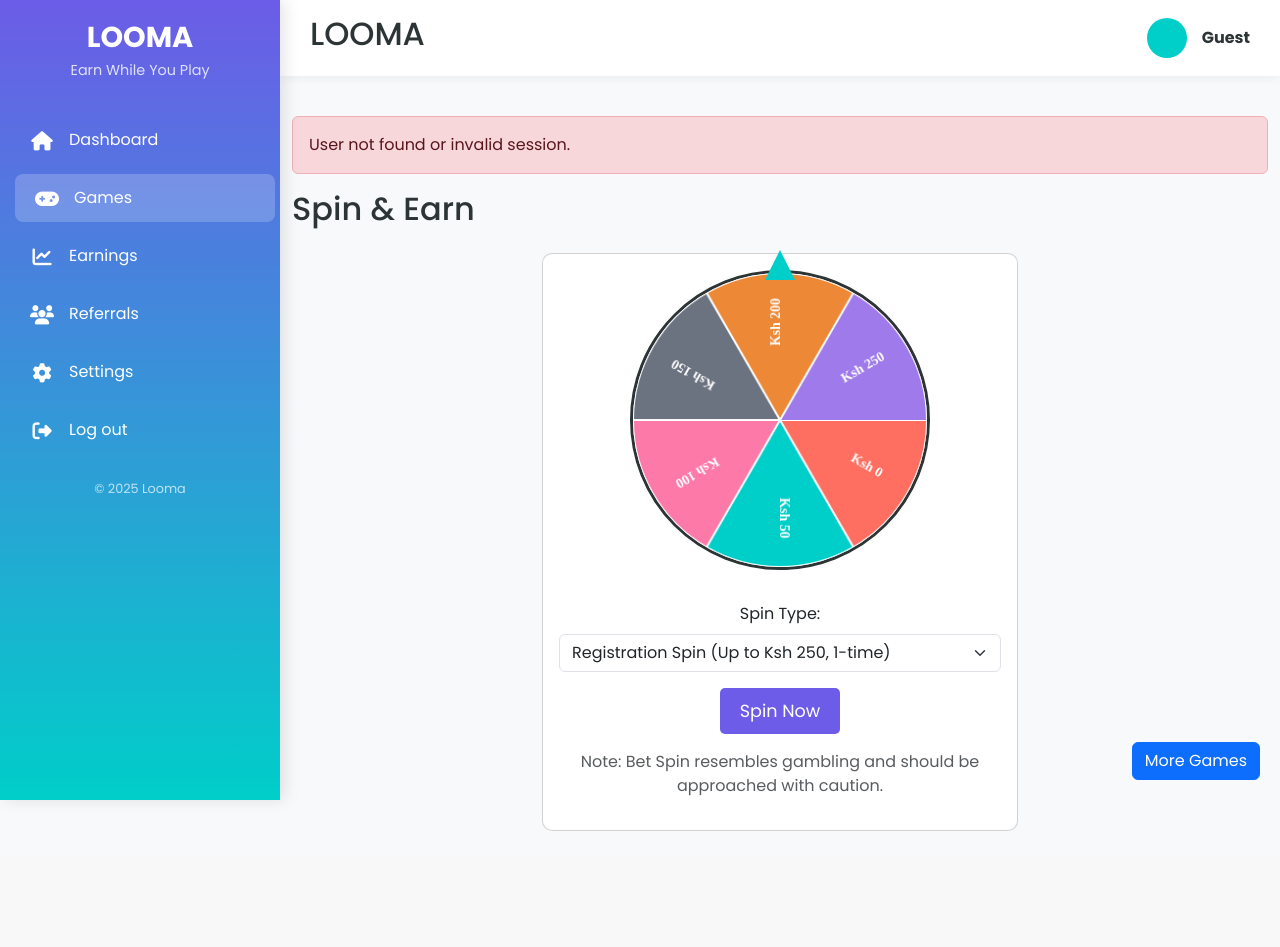
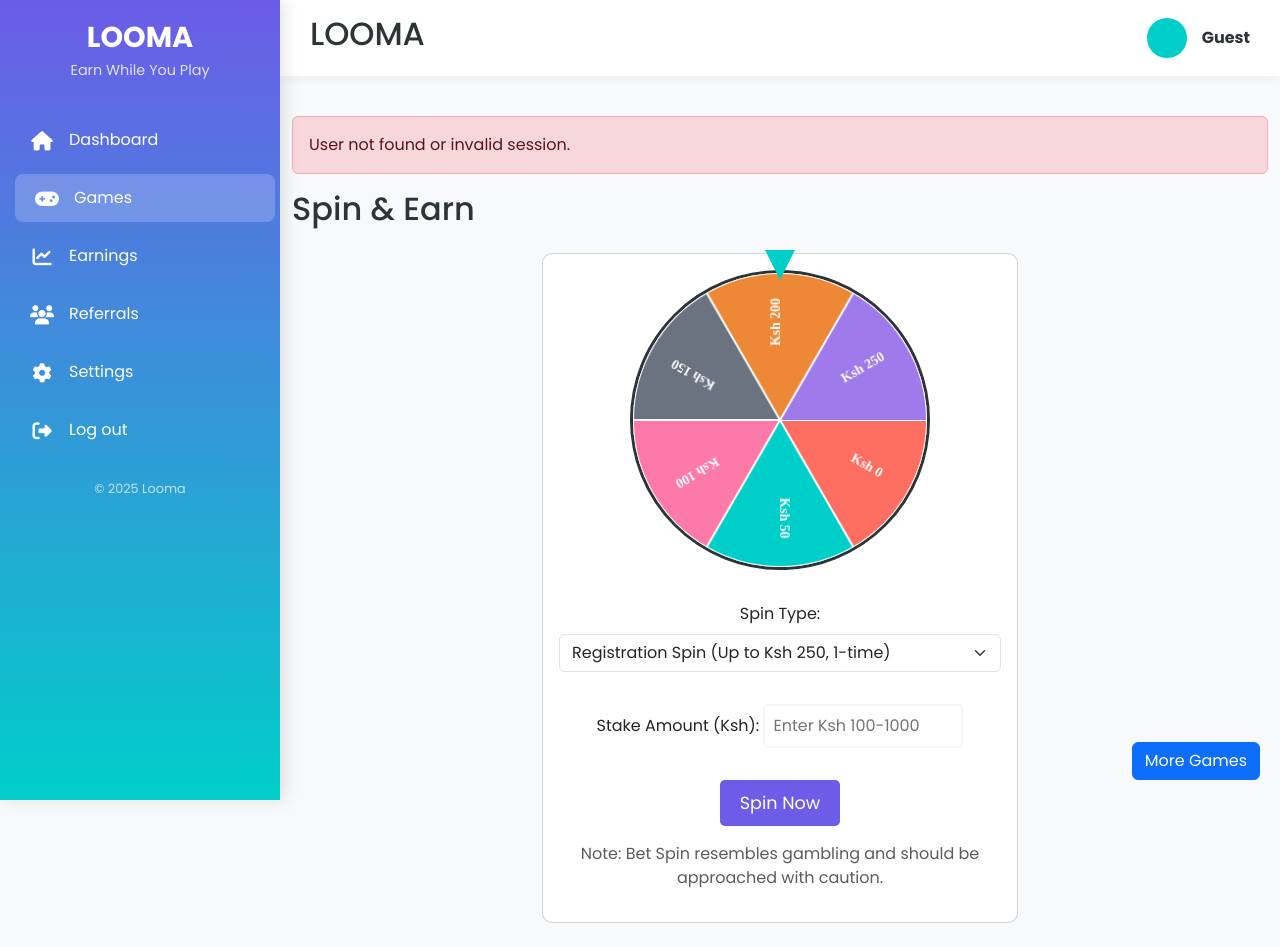
Before and after one commit to osumba404/looma, a PHP site: page /new/spin-game.php in a window 1280 px wide. Before the commit the page ends 831 px from the top, so only its background shows below. Run offline with PHP 8.4, Linux system fonts and the light colour scheme; the visitor is signed in with stand-in values (Sample User, id 1); data that the repository does not hold is empty.

Commit message:
updated spins page

```diff
--- a/spin-game.php
+++ b/spin-game.php
@@ -39,7 +39,7 @@
 
 // Define reward sets for each spin type
 $reward_sets = [
-    'registration' => [0, 50, 100, 150, 200, 250], // Ksh rewards
+    'registration' => [0, 50, 100, 150, 200, 250,], // Ksh rewards
     'weekly' => [0, 100, 200, 300, 400, 500],
     'bet' => [] // Will be calculated dynamically based on stake
 ];
@@ -217,14 +217,15 @@
         .wheel-pointer {
             position: absolute;
             top: -20px;
-            left: 50%;
-            transform: translateX(-50%);
+            left: 45%;
+            transform: rotate(180deg);
             width: 0;
             height: 0;
             border-left: 15px solid transparent;
             border-right: 15px solid transparent;
             border-bottom: 30px solid var(--secondary-color);
             z-index: 10;
+
         }
         .spin-btn {
             background-color: var(--primary-color);
@@ -365,7 +366,7 @@
                                             <option value="bet">Bet Spin (Stake Ksh 100-1,000)</option>
                                         </select>
                                     </div>
-                                    <div class="mb-3 bet-input-container" style="display: none;">
+                                    <div class="mb-3 bet-input-container">
                                         <label class="form-label">Stake Amount (Ksh):</label>
                                         <input type="number" name="stake" id="stakeInput" class="bet-input" min="100" max="1000" placeholder="Enter Ksh 100-1000">
                                     </div>
```
